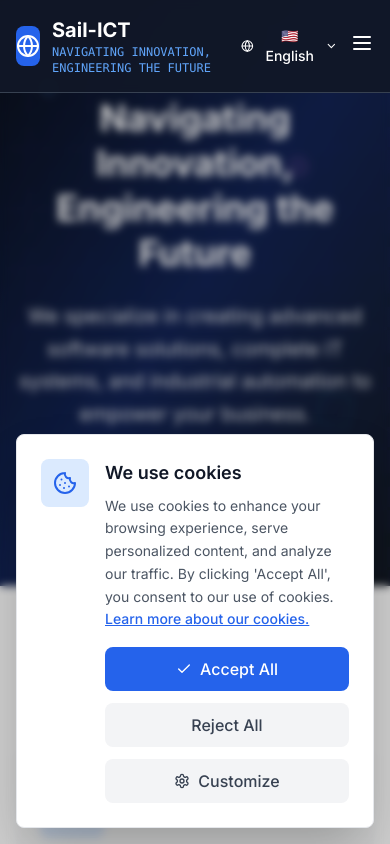
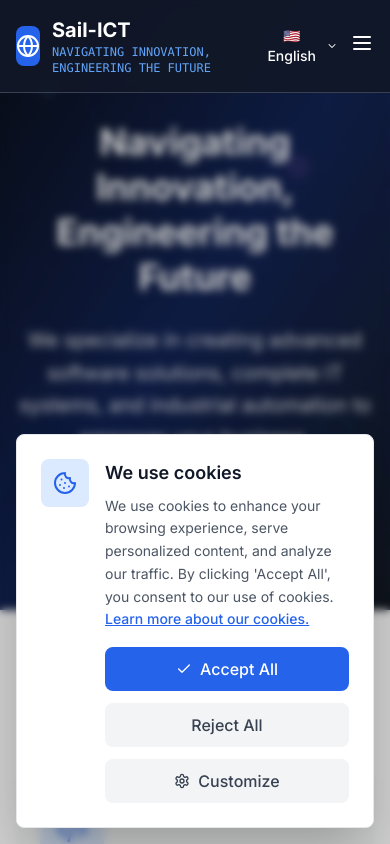
Before and after one commit to edmirjano/sail-ict, a Next.js app: page /en in a window 390 px wide. Shown: the top 844 px of the page. Built offline with nearby package versions, Linux system fonts and the light colour scheme.

Commit message:
Update headline translation in sq.json, adjust margin in HomePage component, and remove globe icon from LanguageSwitcher component.

```diff
--- a/app/[locale]/page.jsx
+++ b/app/[locale]/page.jsx
@@ -104,7 +104,7 @@
 
         <div className="relative z-10 container mx-auto px-4 text-center">
           <div className="max-w-4xl mx-auto">
-            <h2 className="text-4xl md:text-6xl font-bold text-white mb-6 leading-tight">
+            <h2 className="text-4xl md:text-6xl font-bold text-white mb-6 mt-6 leading-tight">
               {t('Hero.headline')}
             </h2>
             <p className="text-xl md:text-2xl text-gray-200 mb-8 leading-relaxed">
--- a/components/LanguageSwitcher.jsx
+++ b/components/LanguageSwitcher.jsx
@@ -32,7 +32,6 @@
         onClick={() => setIsOpen(!isOpen)}
         className="flex items-center space-x-2 text-white hover:text-blue-400 transition-colors px-3 py-2 rounded-lg hover:bg-gray-800/50"
       >
-        <Globe className="w-4 h-4" />
         <span className="text-sm font-medium">
           {currentLanguage?.flag} {currentLanguage?.name}
         </span>
--- a/messages/sq.json
+++ b/messages/sq.json
@@ -8,7 +8,7 @@
   },
   "Hero": {
     "tagline": "NAVIGATING INNOVATION, ENGINEERING THE FUTURE",
-    "headline": "Inovacion i Lundrimit, Inxhinieri e së Ardhmes",
+    "headline": "Udhëheqja e Inovacionit, Inxhinieria e së Ardhmes",
     "subheading": "Ne specializohemi në krijimin e zgjidhjeve softuerike të avancuara, sistemeve të plota IT dhe automatizimit industrial për të fuqizuar biznesin tuaj.",
     "cta": "Zbulo Më Shumë"
   },
```
